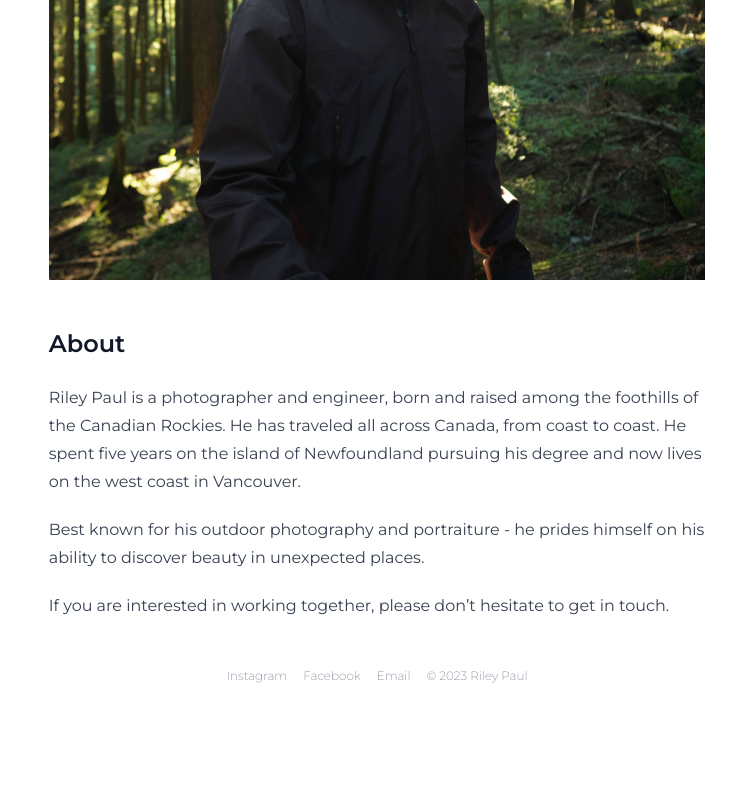
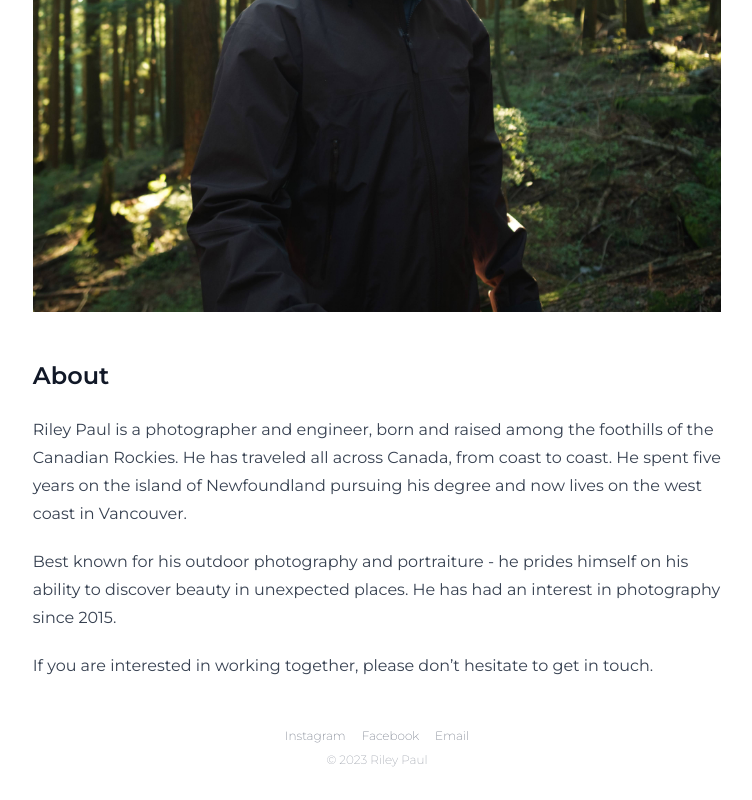
Before and after one commit to rjp301/photo-portfolio, an Astro site: page /about in a window 1280 px wide. Shown: the part 504-1304 px from the top of the page, without its empty margins (263-1015 px from the left). Before the commit the page ends 1220 px from the top, so only its background shows below. Built offline with nearby package versions, Linux system fonts and the light colour scheme; Astro itself is replaced by a stand-in of ours.

Commit message:
update footer and about page

```diff
--- a/src/components/Footer.astro
+++ b/src/components/Footer.astro
@@ -3,10 +3,10 @@ import data from "./../data/contact.json";
 ---
 
 <div
-  class="w-full flex flex-wrap items-center justify-center py-8 mt-auto"
+  class="w-full flex flex-col gap-2 flex-wrap items-center justify-center py-8 mt-auto text-gray-500 text-xs font-thin"
   id="contact"
 >
-  <div class="flex gap-4 text-gray-500 text-xs font-thin">
+  <div class="flex gap-4">
     {
       data.map((i) => (
         <a href={i.link} target="_blank" rel="noopener noreferrer">
@@ -14,6 +14,8 @@ import data from "./../data/contact.json";
         </a>
       ))
     }
-    <a href="none">&copy; {new Date().getFullYear()} Riley Paul</a>
+  </div>
+  <div class="opacity-70 text-xs">
+    &copy; {new Date().getFullYear()} Riley Paul
   </div>
 </div>
--- a/src/layouts/Markdown.astro
+++ b/src/layouts/Markdown.astro
@@ -4,7 +4,7 @@ const { title } = Astro.props.frontmatter;
 ---
 
 <Layout title={title}>
-  <div class="prose px-4">
+  <div class="prose">
     <slot />
   </div>
 </Layout>
--- a/src/pages/about.md
+++ b/src/pages/about.md
@@ -9,6 +9,6 @@ title: About
 
 Riley Paul is a photographer and engineer, born and raised among the foothills of the Canadian Rockies. He has traveled all across Canada, from coast to coast. He spent five years on the island of Newfoundland pursuing his degree and now lives on the west coast in Vancouver.
 
-Best known for his outdoor photography and portraiture - he prides himself on his ability to discover beauty in unexpected places.
+Best known for his outdoor photography and portraiture - he prides himself on his ability to discover beauty in unexpected places. He has had an interest in photography since 2015.
 
 If you are interested in working together, please don't hesitate to get in touch.
```
